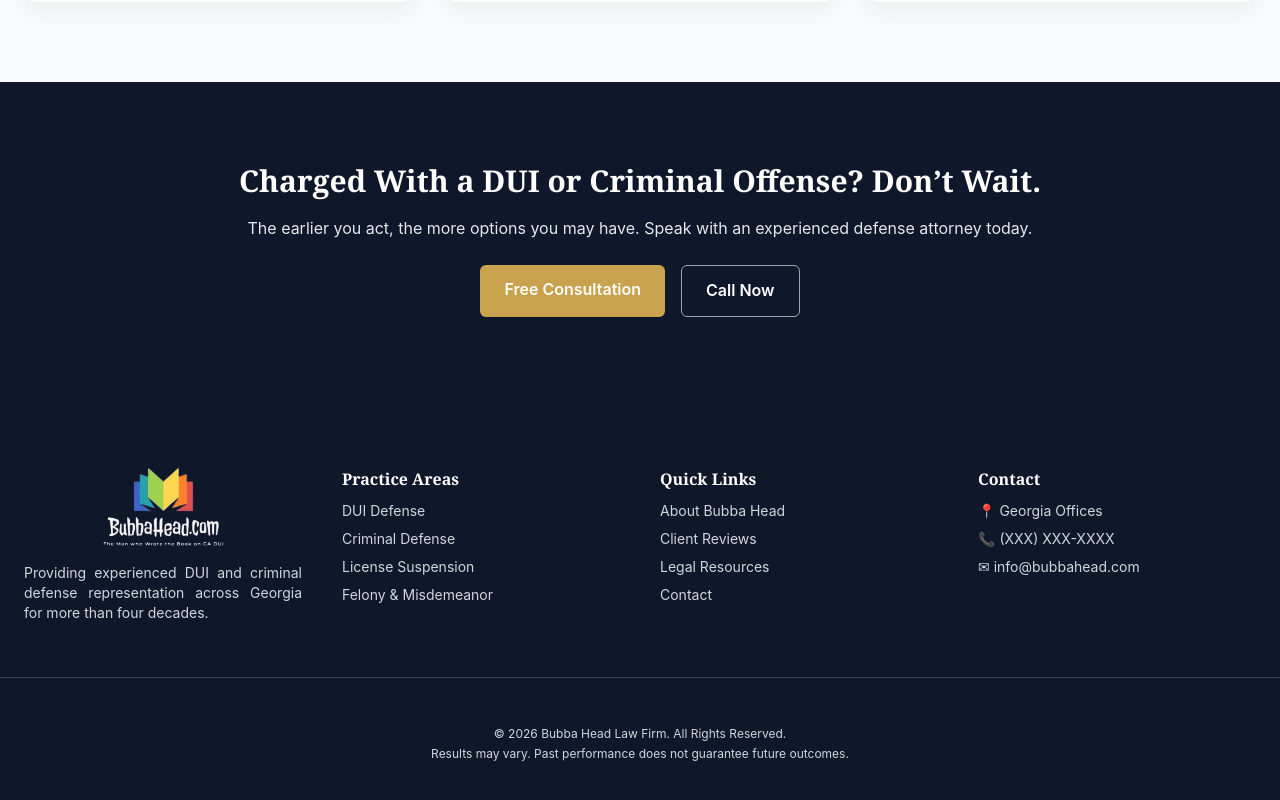
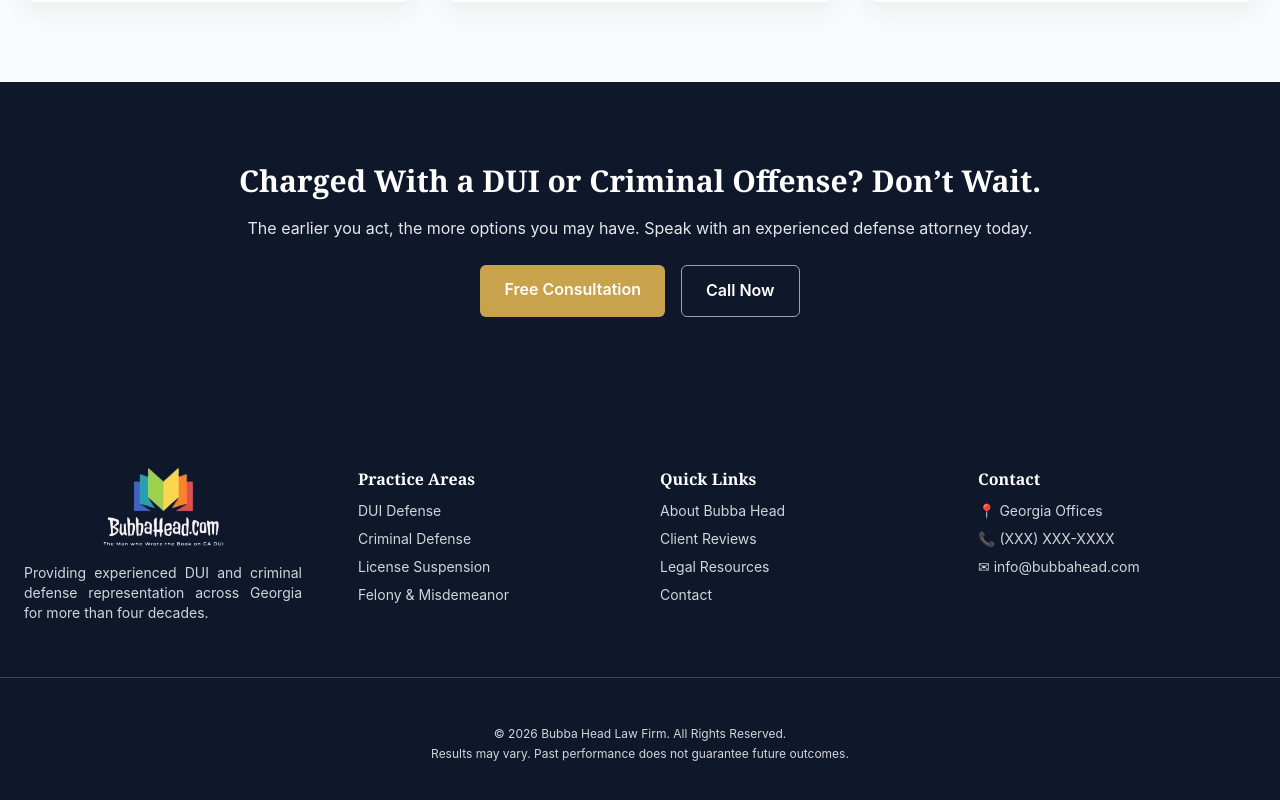
Before and after one commit to vsVaibhav07/bubbahead, a Next.js app: page / in a window 1280 px wide. Shown: the part 3550-4350 px from the top of the page. Built offline with nearby package versions, Linux system fonts and the light colour scheme.

Commit message:
updated footer

```diff
--- a/app/components/common/footer.tsx
+++ b/app/components/common/footer.tsx
@@ -21,7 +21,7 @@
           </p>
         </div>
 
-        <div className=" py-8 md:py-12">
+        <div className=" sm:mx-4 py-8 md:py-12">
           <h4 className="font-semibold mb-3 text-white">Practice Areas</h4>
           <ul className="space-y-2  text-sm text-gray-300">
             <li>
```
